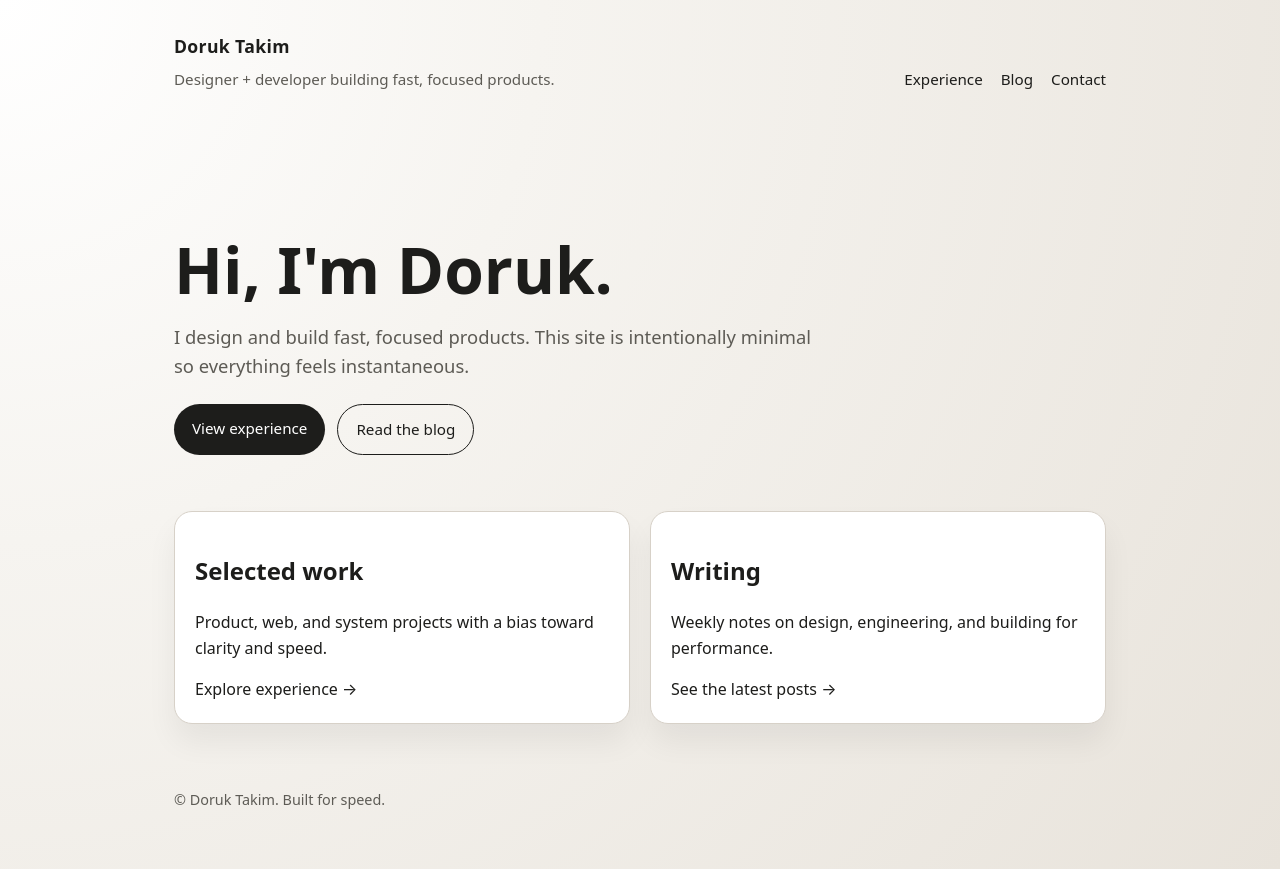
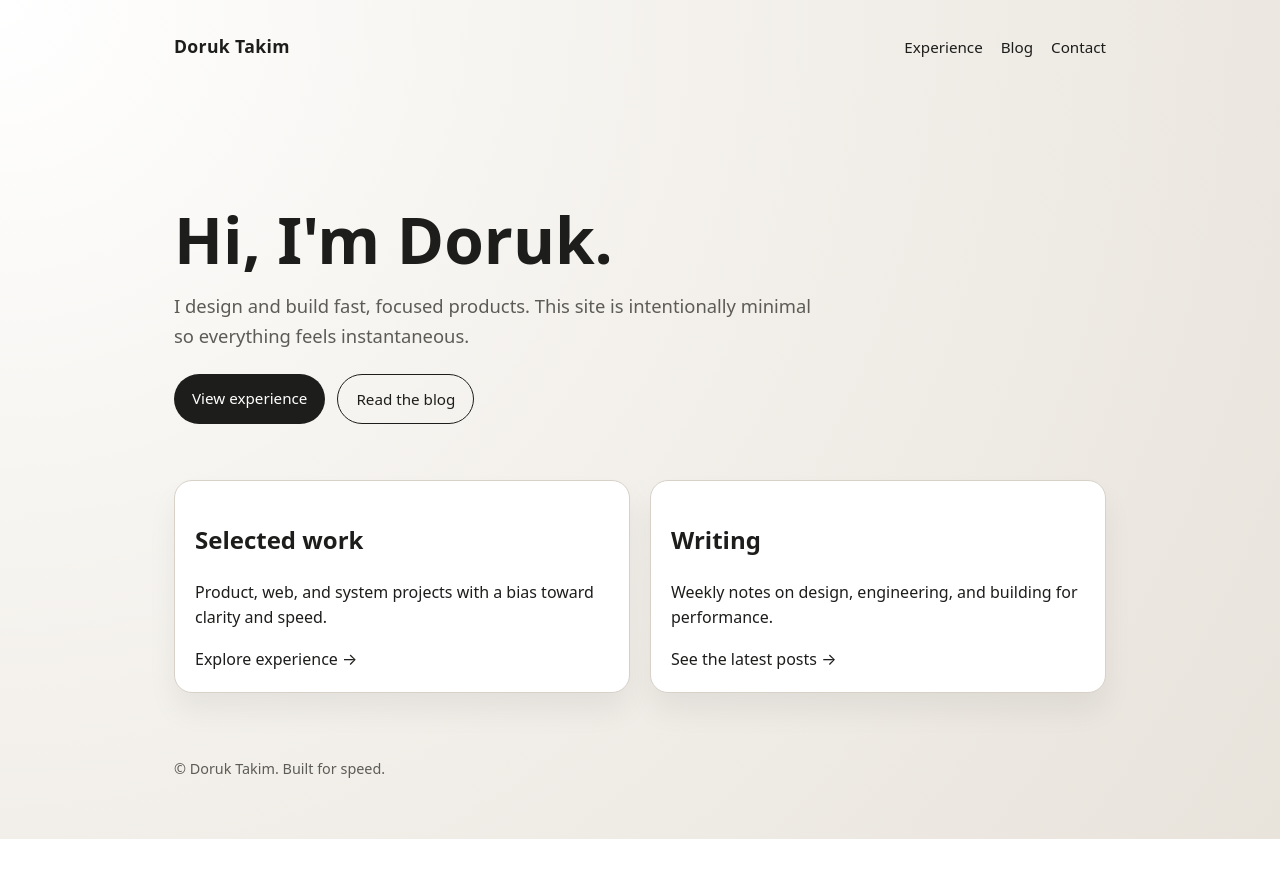
Before and after one commit to doruktakim/doruktakim.github.io, an Eleventy site: page src/index.md in a window 1280 px wide. After the commit the page ends 839 px from the top, so only its background shows below. Built offline with nearby package versions, Linux system fonts and the light colour scheme; Eleventy itself is replaced by a stand-in of ours; files that its build step writes are made by us from their sources.

Commit message:
feat: align header nav and remove tagline

```diff
--- a/src/_data/site.json
+++ b/src/_data/site.json
@@ -1,6 +1,6 @@
 {
   "title": "Doruk Takim",
-  "description": "Designer + developer building fast, focused products.",
+  "description": "",
   "url": "",
   "email": "hello@example.com"
 }
--- a/src/_includes/inline.css
+++ b/src/_includes/inline.css
@@ -39,7 +39,7 @@ a:hover {
   padding: 32px 24px 12px;
   display: flex;
   justify-content: space-between;
-  align-items: flex-end;
+  align-items: baseline;
   gap: 24px;
 }
 
@@ -47,13 +47,6 @@ a:hover {
   font-size: 1.1rem;
   font-weight: 600;
   letter-spacing: 0.02em;
-}
-
-.tagline {
-  display: block;
-  font-size: 0.95rem;
-  color: var(--muted);
-  margin-top: 6px;
 }
 
 .nav {
--- a/src/_includes/partials/nav.njk
+++ b/src/_includes/partials/nav.njk
@@ -1,7 +1,6 @@
 <header class="site-header">
   <div class="brand">
     <a href="/">{{ site.title }}</a>
-    <span class="tagline">{{ site.description }}</span>
   </div>
   <nav class="nav">
     <a href="/experience/">Experience</a>
```
Also changed, not shown: docs/blog/index.html, docs/blog/posts/2026-01-21-welcome/index.html, docs/experience/index.html, docs/index.html.
